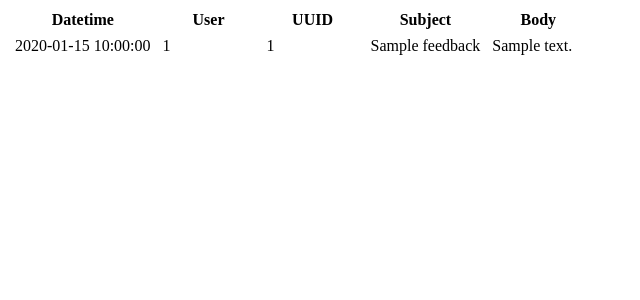
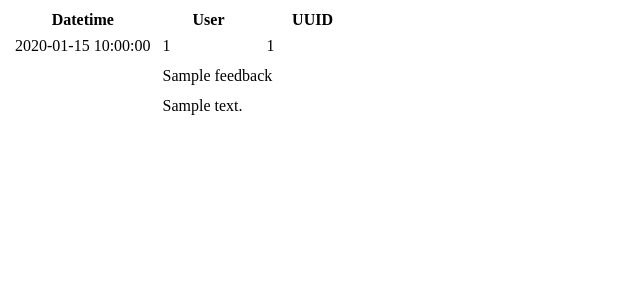
Before and after one commit to govertbuijs/gauss, a Python web app: template templates/feedback.html in a window 1280 px wide. Shown: the top 300 px of the page, without its empty margins (0-640 px from the left). Run offline with Jinja, Linux system fonts and the light colour scheme; the template is opened without the code that fills it: most values are stand-ins (such as "Sample title", 1, 10 or a date in 2020).

Commit message:
Small layout change

```diff
--- a/templates/feedback.html
+++ b/templates/feedback.html
@@ -4,6 +4,9 @@
     <style type="text/css">
       td {
         padding: 5px;
+      }
+      td.under {
+        padding-bottom: 15px;
       }
       th {
         min-width: 100px;
@@ -12,13 +15,11 @@
     <meta http-equiv="refresh" content="30">
   </head>
   <body>
-    <table id="feedbackTable">
+   <table id="feedbackTable">
       <tr>
         <th>Datetime</th>
         <th>User</th>
         <th>UUID</th>
-        <th>Subject</th>
-        <th>Body</th>
       </tr>
 
       {% for feedback in feedback_list %}
@@ -26,8 +27,13 @@
         <td>{{ feedback.creation_time }}</td>
         <td>{{ feedback.user_id }}</td>
         <td>{{ feedback.uuid }}</td>
-        <td>{{ feedback.subject }}</td>
-        <td>{{ feedback.body }}</td>
+      </tr>
+      <tr>
+        <td/>
+        <td colspan=2>{{ feedback.subject }}</td>
+      <tr>
+        <td/>
+        <td colspan=2>{{ feedback.body }}</td>
       </tr>
       {% endfor %}
     </table>
```
